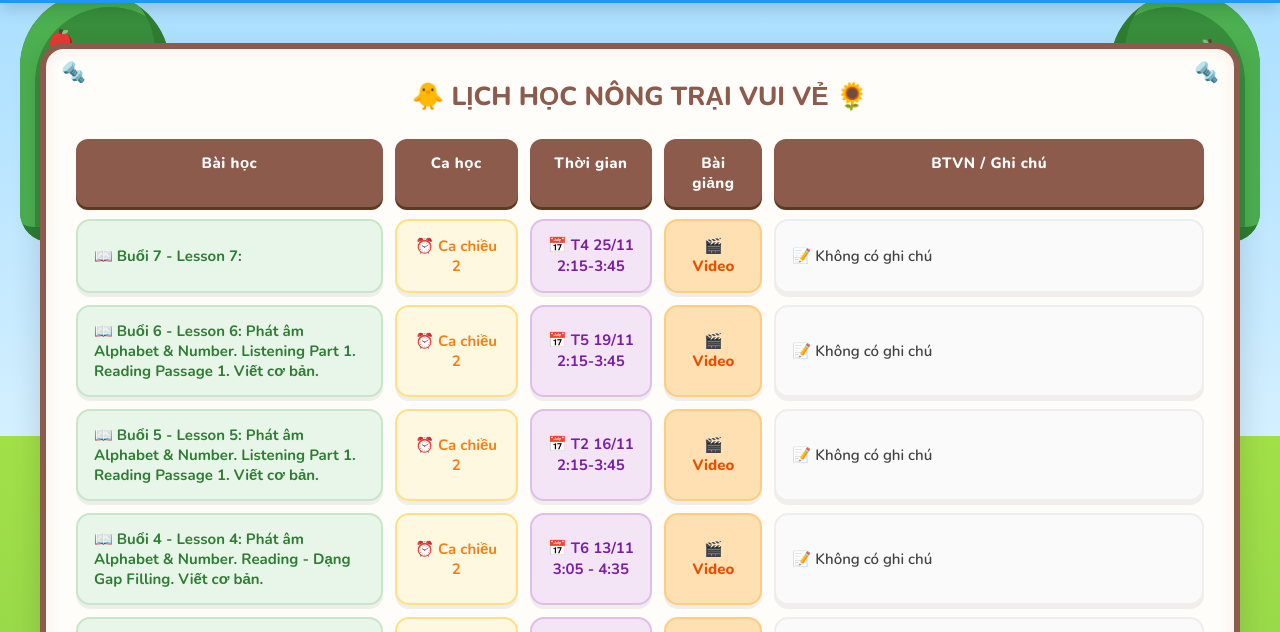
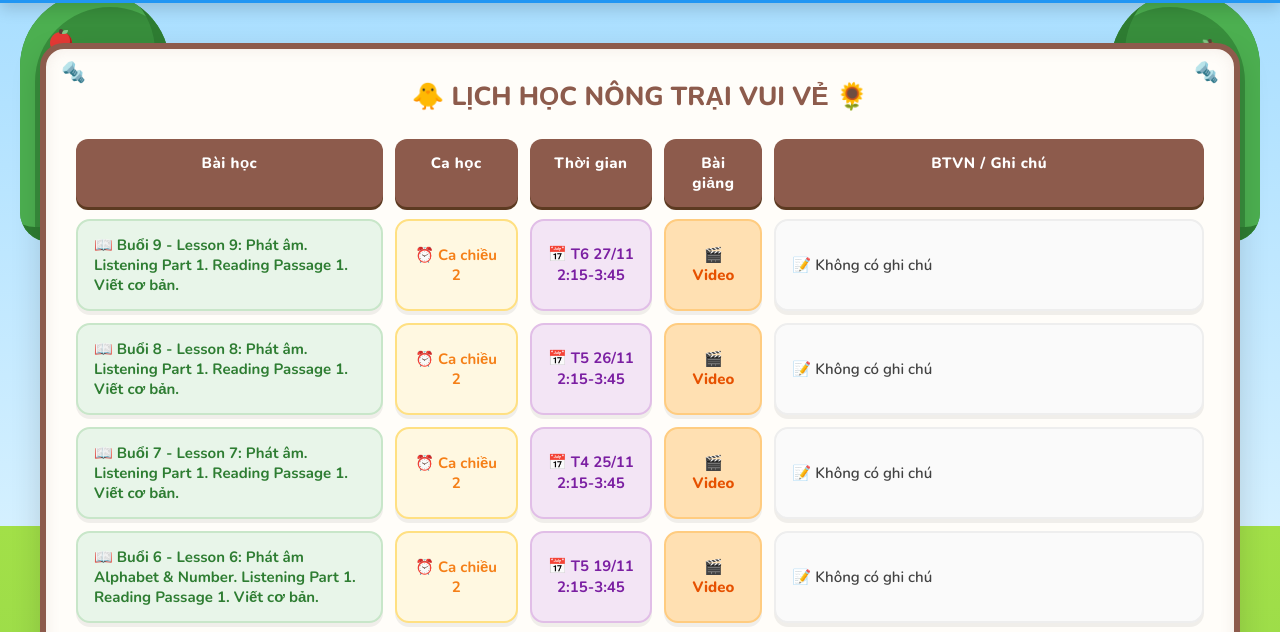
Before and after one commit to ketng91/ielts.lopanhthayket.khoahoccaptoc, a plain HTML site: page index.html in a window 1280 px wide. Shown: the part 108-740 px from the top of the page. Drawn offline with nearby package versions, Linux system fonts and the light colour scheme.

Commit message:
Add files via upload

```diff
--- a/index.html
+++ b/index.html
@@ -518,14 +518,33 @@ const lessons = [
         note: ""
     },
   {
-        lesson: "Buổi 7 - Lesson 7: ",
+        lesson: "Buổi 7 - Lesson 7: Phát âm. Listening Part 1. Reading Passage 1. Viết cơ bản.",
         lessonLink: "#",
         session: "Ca chiều 2",
         time: "T4 25/11<br>2:15-3:45",
+        video: "https://youtu.be/PFoDY_TgRLQ",
+        homework: "#",
+        note: ""
+    },
+  {
+        lesson: "Buổi 8 - Lesson 8: Phát âm. Listening Part 1. Reading Passage 1. Viết cơ bản.",
+        lessonLink: "#",
+        session: "Ca chiều 2",
+        time: "T5 26/11<br>2:15-3:45",
+        video: "https://youtu.be/qQkE2vnw8do",
+        homework: "#",
+        note: ""
+    },
+  {
+        lesson: "Buổi 9 - Lesson 9: Phát âm. Listening Part 1. Reading Passage 1. Viết cơ bản.",
+        lessonLink: "#",
+        session: "Ca chiều 2",
+        time: "T6 27/11<br>2:15-3:45",
         video: "",
         homework: "#",
         note: ""
-    }
+    },
+
 
 
 ];
```
